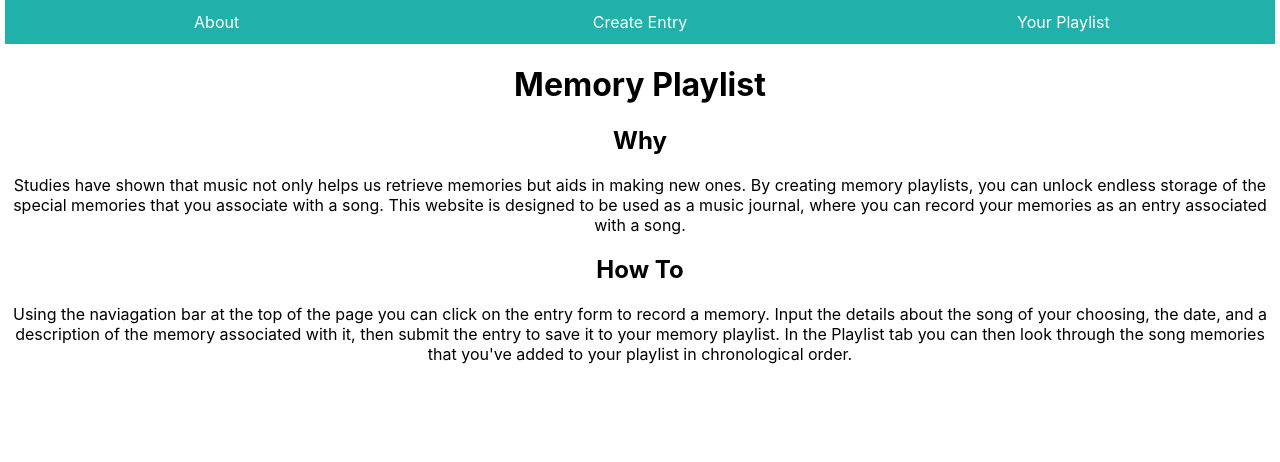
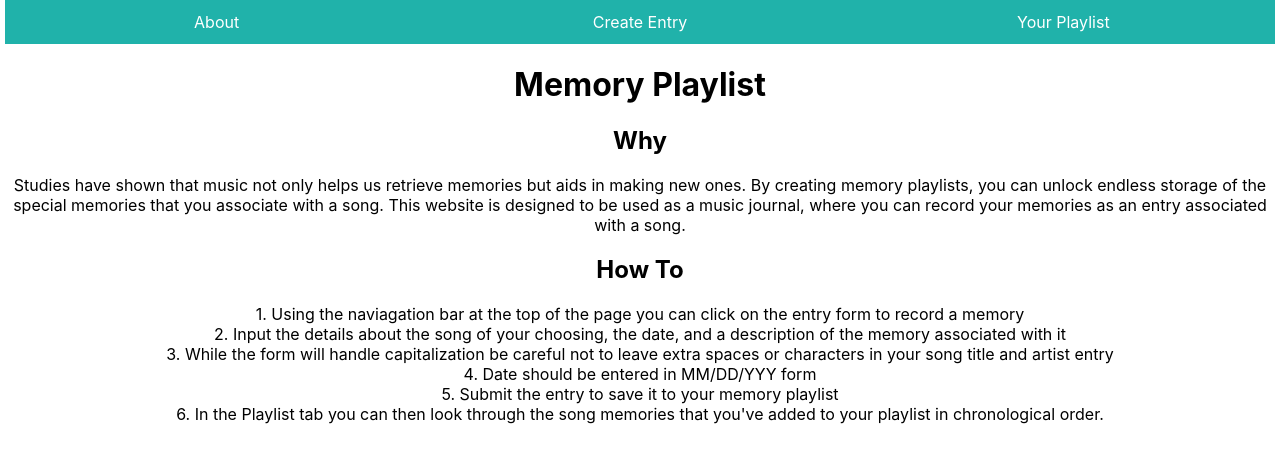
Before and after one commit to laurenmetz17/project2, a React (Create React App) app in the folder project2app/: page / in a window 1280 px wide. Shown: the top 462 px of the page. Built offline with nearby package versions, Linux system fonts and the light colour scheme.

Commit message:
change the about page

```diff
--- a/project2app/src/About.js
+++ b/project2app/src/About.js
@@ -2,7 +2,6 @@ import React from 'react';
 
 function About() {
 
-    console.log(window.location);
     console.log(window.location.href);
     return (
         <div id="about">
@@ -14,10 +13,12 @@ function About() {
                your memories as an entry associated with a song.
             </p>
             <h2>How To</h2>
-            <p>Using the naviagation bar at the top of the page you can click on the entry form to record a memory.
-               Input the details about the song of your choosing, the date, and a description of the memory associated with it, then
-               submit the entry to save it to your memory playlist. In the Playlist tab you can then look through the song memories that
-               you've added to your playlist in chronological order.
+            <p>1. Using the naviagation bar at the top of the page you can click on the entry form to record a memory <br></br>
+               2. Input the details about the song of your choosing, the date, and a description of the memory associated with it <br></br>
+               3. While the form will handle capitalization be careful not to leave extra spaces or characters in your song title and artist entry <br></br>
+               4. Date should be entered in MM/DD/YYY form <br></br>
+               5. Submit the entry to save it to your memory playlist <br></br>
+               6. In the Playlist tab you can then look through the song memories that you've added to your playlist in chronological order.
             </p>
 
         </div>
```
